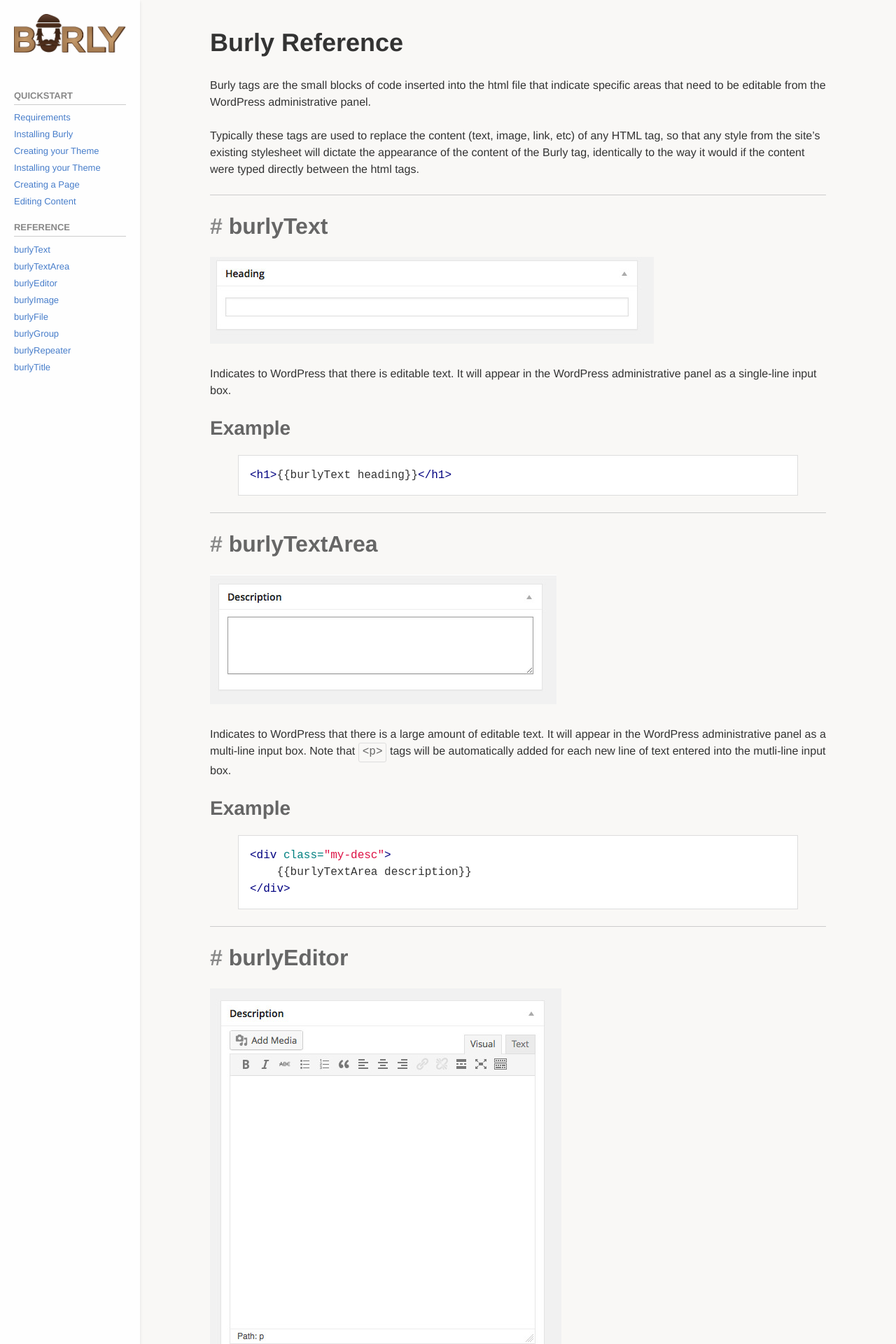
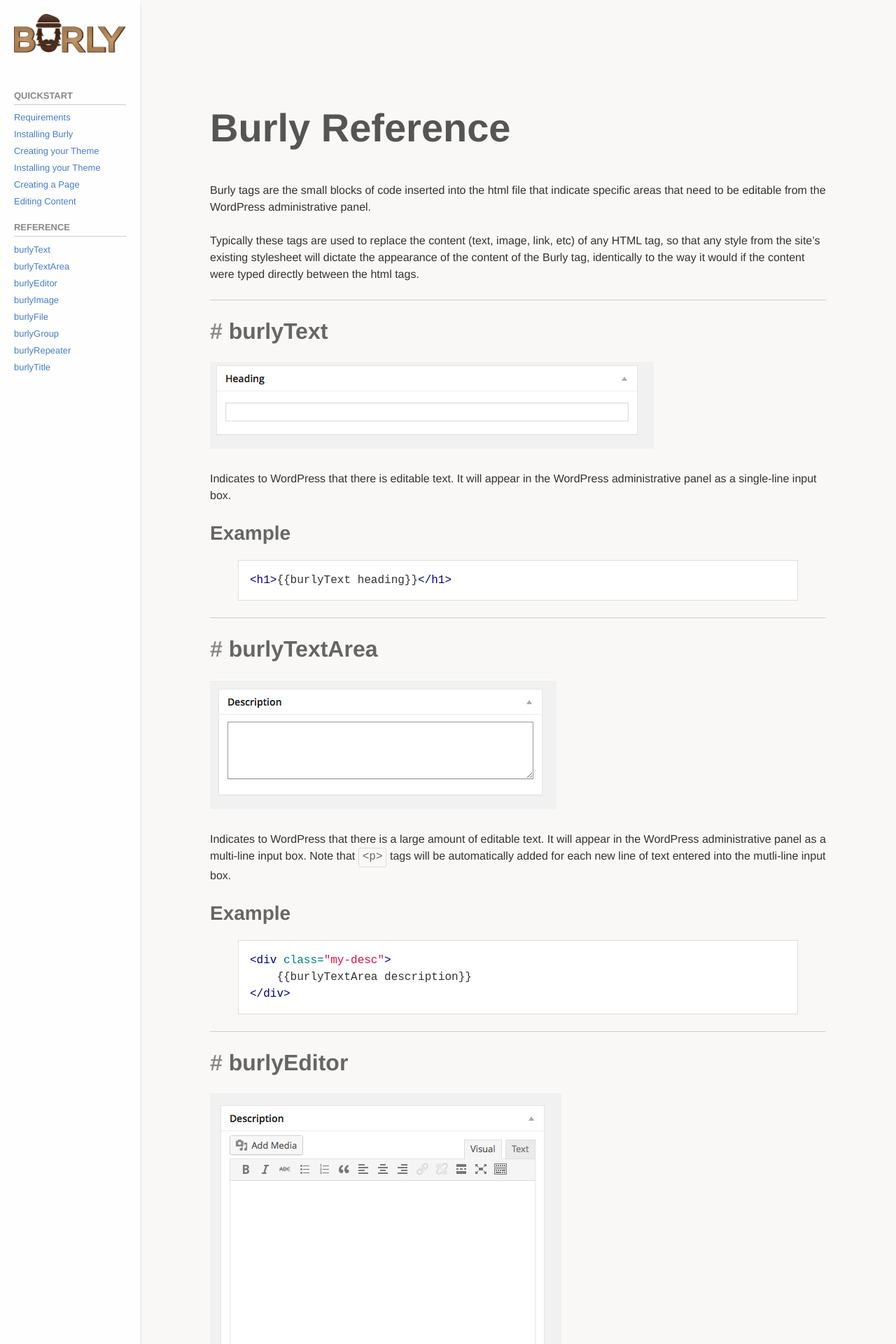
Before and after one commit to elbongurk/burly, a Jekyll site: the page built from docs/reference.md, in a window 1280 px wide. Shown: the top 1920 px of the page at 70% size. Built offline with Jekyll 4.4.1, drawn with Linux system fonts in a browser that asks for light colours; nearby versions of some CDN libraries.

Commit message:
Fix to previous update

```diff
--- a/assets/css/style.css
+++ b/assets/css/style.css
@@ -3468,10 +3468,10 @@ dl code, p code, ol code, ul code {
       color: #888; }
 
 img#docs-nav-logo {
-  margin-bottom: 50px;
   display: none; }
   @media screen and (min-width: 40em)  {
     img#docs-nav-logo {
+      margin-bottom: 50px;
       display: block; } }
 
 img#docs-logo {
@@ -3480,7 +3480,8 @@ img#docs-logo {
     img#docs-logo {
       display: none; } }
 
-h1#burly-quickstart {
-  margin-top: 100px;
-  font-size: 3.5em;
-  color: #555; }
+@media screen and (min-width: 40em)  {
+  h1#burly-quickstart, h1#burly-reference {
+    margin-top: 100px;
+    font-size: 3.5em;
+    color: #555; } }
```
Also changed, not shown: assets/scss/style.scss (+5 -2 lines).
